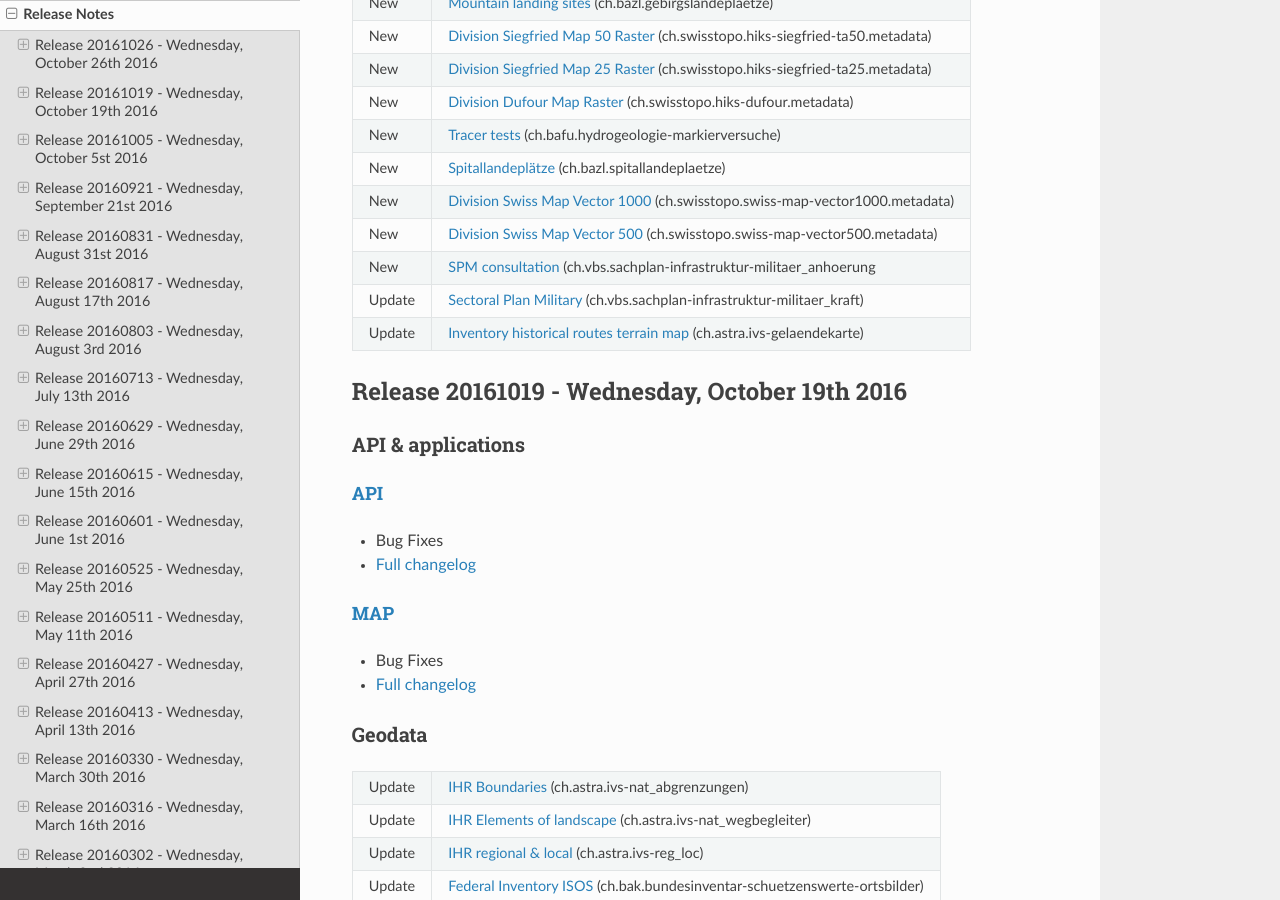
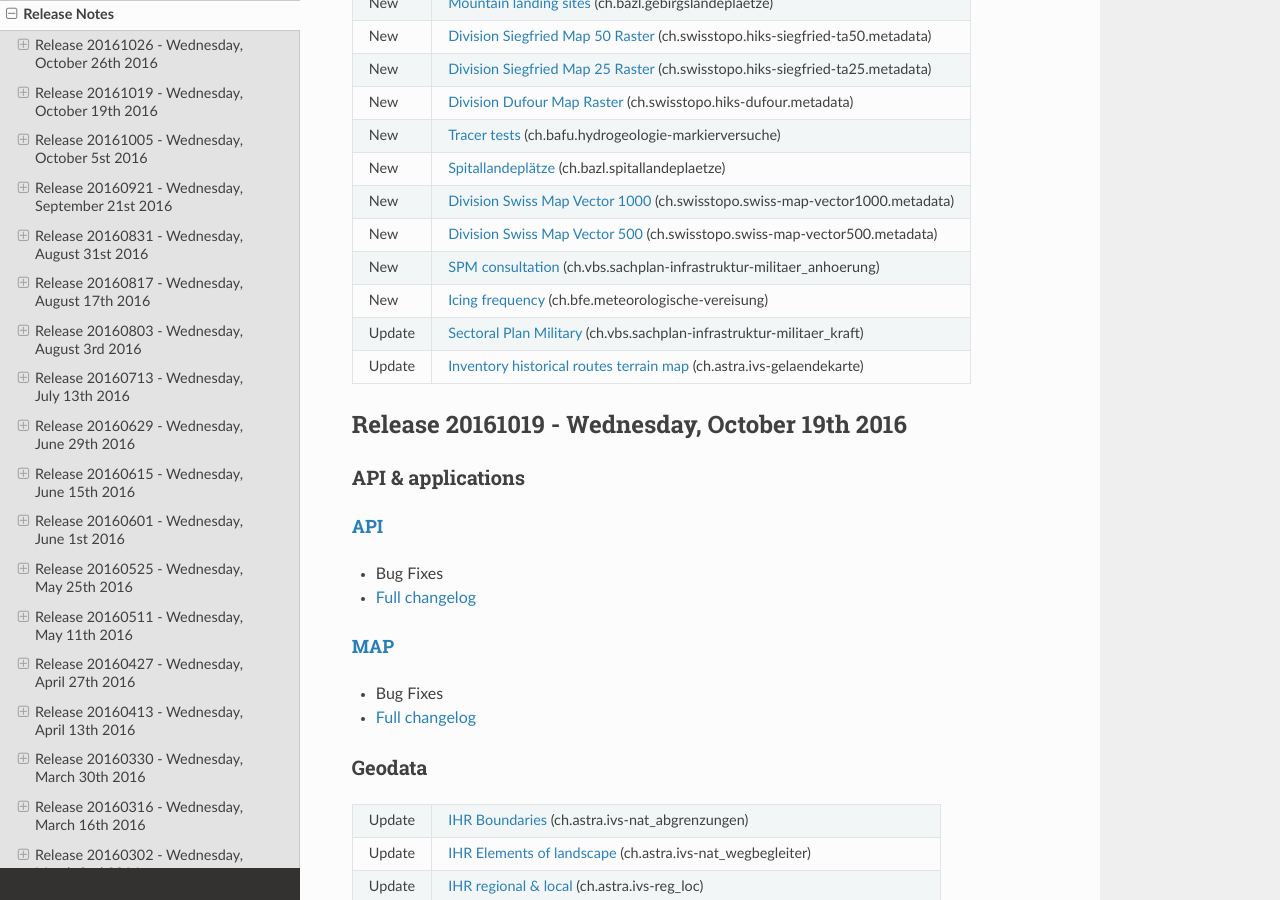
Before and after one commit to swisstopo-test/doc-chsdi3, a Sphinx documentation site: the page built from source/releasenotes/index.rst, in a window 1280 px wide and 900 px high, scrolled down 683 px. Built offline with Sphinx 7.4.7 and the Read the Docs theme 2.0.0, drawn with Linux system fonts in a browser that asks for light colours.

```diff
--- a/source/releasenotes/index.rst
+++ b/source/releasenotes/index.rst
@@ -58,7 +58,9 @@ Geodata
 +--------+--------------------------------------------------------------------------------------------------------------------------------------------------------------------+
 | New    | `Division Swiss Map Vector 500 <//map.geo.admin.ch?layers=ch.swisstopo.swiss-map-vector500.metadata>`__ (ch.swisstopo.swiss-map-vector500.metadata)                |
 +--------+--------------------------------------------------------------------------------------------------------------------------------------------------------------------+
-| New    | `SPM consultation <//map.geo.admin.ch?layers=ch.vbs.sachplan-infrastruktur-militaer_anhoerung&topic=sachplan>`__ (ch.vbs.sachplan-infrastruktur-militaer_anhoerung |
+| New    | `SPM consultation <//map.geo.admin.ch?layers=ch.vbs.sachplan-infrastruktur-militaer_anhoerung&topic=sachplan>`__ (ch.vbs.sachplan-infrastruktur-militaer_anhoerung)|
++--------+--------------------------------------------------------------------------------------------------------------------------------------------------------------------+
+| New    | `Icing frequency <//map.geo.admin.ch?layers=ch.bfe.meteorologische-vereisung>`__ (ch.bfe.meteorologische-vereisung)                                                |
 +--------+--------------------------------------------------------------------------------------------------------------------------------------------------------------------+
 | Update | `Sectoral Plan Military <//map.geo.admin.ch/?layers=ch.vbs.sachplan-infrastruktur-militaer_kraft&topic=sachplan>`__ (ch.vbs.sachplan-infrastruktur-militaer_kraft) |
 +--------+--------------------------------------------------------------------------------------------------------------------------------------------------------------------+
```
